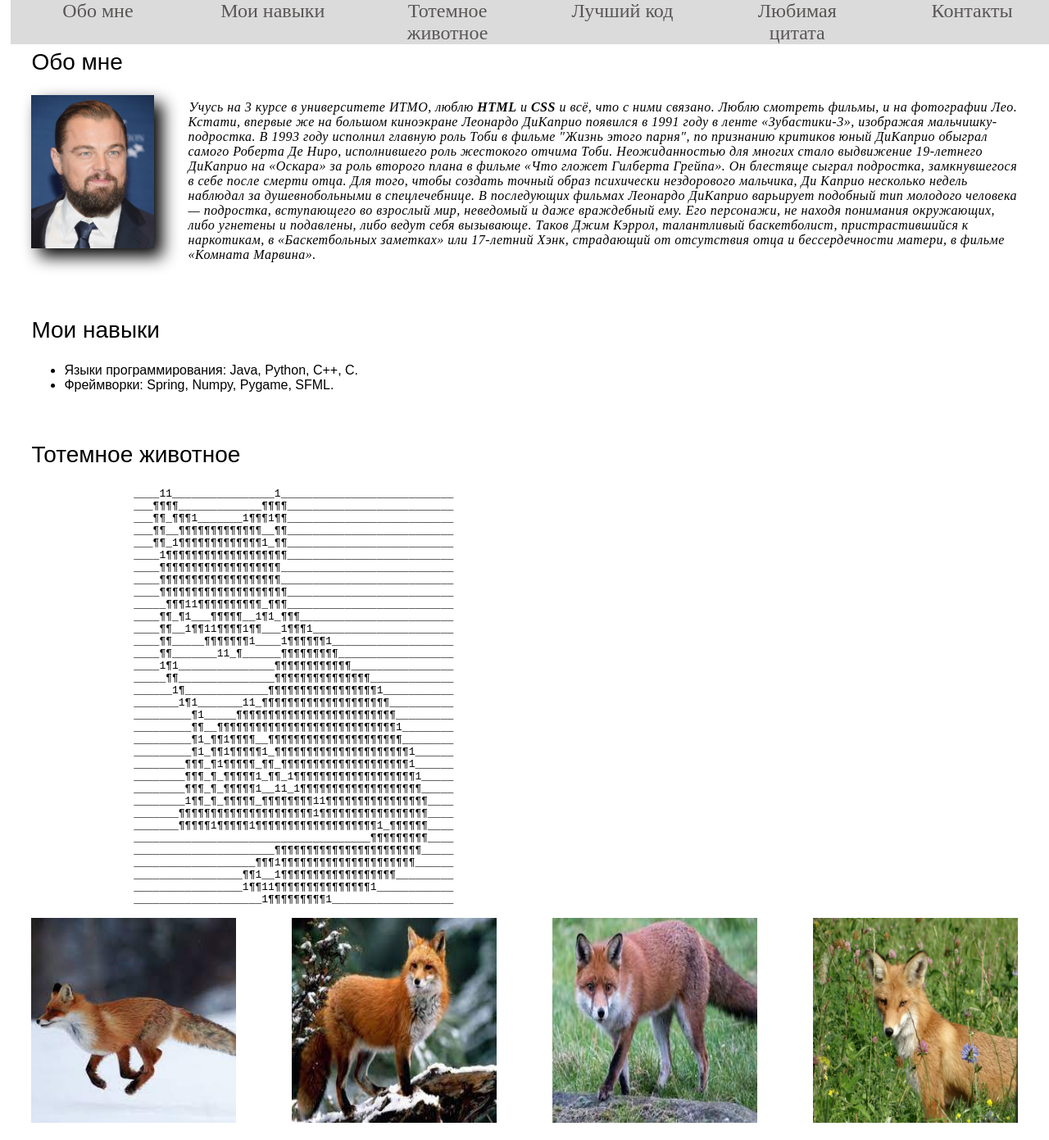
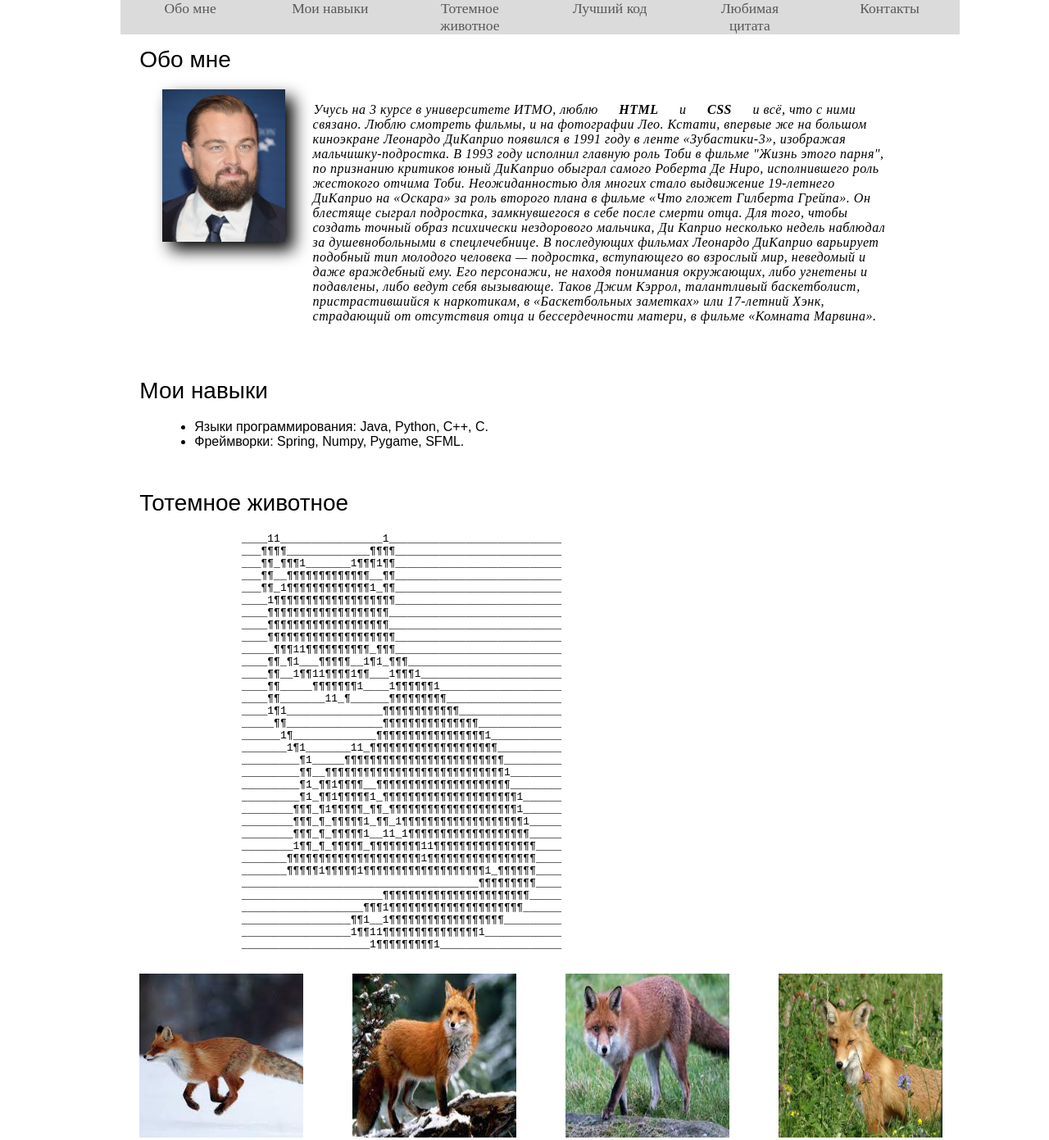
Before and after one commit to pvkvetkin/web-sem5, a plain HTML site: page index.html in a window 1280 px wide. Shown: the top 1391 px of the page at 82% size. Drawn offline with Linux system fonts and the light colour scheme.

Commit message:
margin left right

```diff
--- a/css/style.css
+++ b/css/style.css
@@ -1,10 +1,15 @@
 * {
-    margin: 0;
+    margin-left: 3%;
+    margin-right: 3%;
 }
 
 /* main h2 {
     position: absolute;
 } */
+
+main {
+    margin-top: 5%;
+}
 
 header a {
     text-decoration: none;
@@ -42,8 +47,8 @@ h1 {
 }
 
 section, footer {
-    margin-left: 3%;
-    margin-right: 3%;
+    /* margin-left: 3%;
+    margin-right: 3%; */
     font-family: Arial, Helvetica, sans-serif;
 }
 
@@ -62,8 +67,8 @@ section h2 {
 }
 
 footer {
-    margin-top: 3%;
-    margin-left: 3%;
+    /* margin-top: 3%;
+    margin-left: 3%; */
 }
 
 .caseimg {
@@ -83,7 +88,6 @@ footer {
 
 .abouth {
     display: flex;
-    margin-left: 3%;
 }
 
 
@@ -105,15 +109,16 @@ footer {
 }
 
 .headerLi {
-    width: 100%;
-    margin-bottom: 3%;
+
+    width: 80%;
+    /* margin-bottom: 3%; */
     background-color: rgb(219, 219, 219);
     display: flex;
     flex-direction: row;
 
     text-align: center;
-    margin-left: 1%;
-    margin-right: 1%;
+    /* margin-left: 1%;
+    margin-right: 1%; */
     /* justify-content: space-between; */
     /* flex-direction: row; */
     /* padding: 5px 0; */
@@ -130,10 +135,8 @@ footer {
 .headerLi a {
     width: 50%;
     display: flex;
-    margin-left: 2%;
-    margin-right: 2%;
     justify-content: space-around;
-    font-size: 150%;
+    font-size: 110%;
 }
 
 footer {
@@ -162,6 +165,7 @@ footer {
 }
 
 .images_collection {
+    margin: 0;
     display: flex;
     flex-direction: row;
     align-self: center;
@@ -172,6 +176,10 @@ footer {
 
     body {
         background-color: bisque;
+    }
+
+    main {
+        margin-top: 15%;
     }
 
     footer {
--- a/index.html
+++ b/index.html
@@ -83,10 +83,10 @@
                 ____________________1¶¶¶¶¶¶¶¶¶1___________________
             </pre>
             <div class="images_collection">
-                <img src="img/fox1.jfif" alt="" width="250">
-                <img src="img/fox2.jfif" alt="" width="250">
-                <img src="img/fox3.jfif" alt="" width="250">
-                <img src="img/fox4.jpg" alt="" width="250">
+                <img src="img/fox1.jfif" alt="" width="200">
+                <img src="img/fox2.jfif" alt="" width="200">
+                <img src="img/fox3.jfif" alt="" width="200">
+                <img src="img/fox4.jpg" alt="" width="200">
             </div>
         </section>
         <section id="Code">
```
